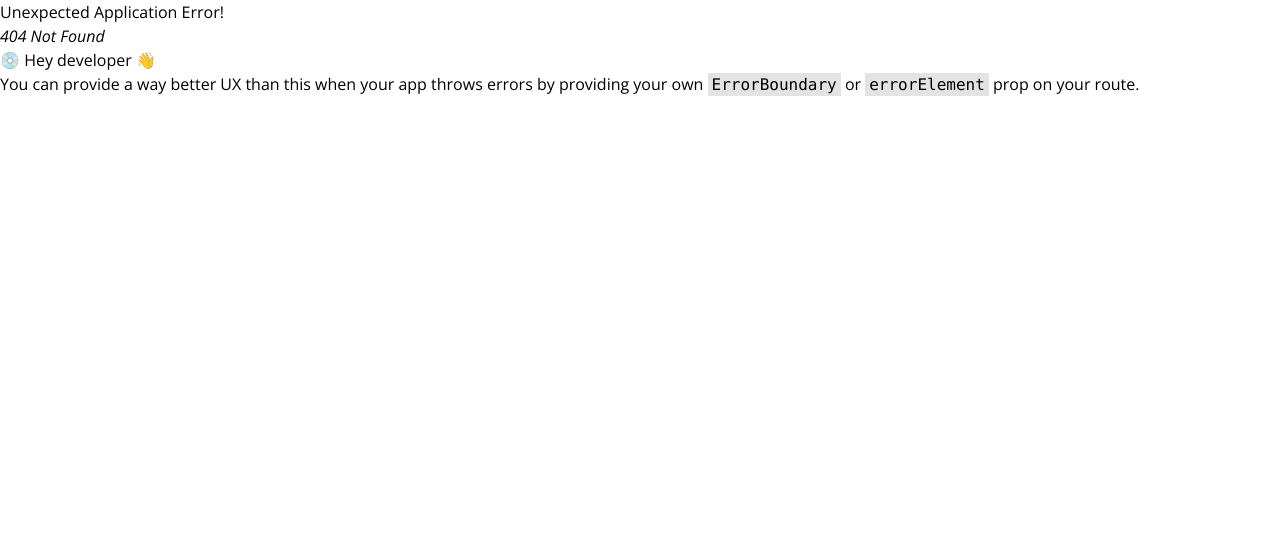
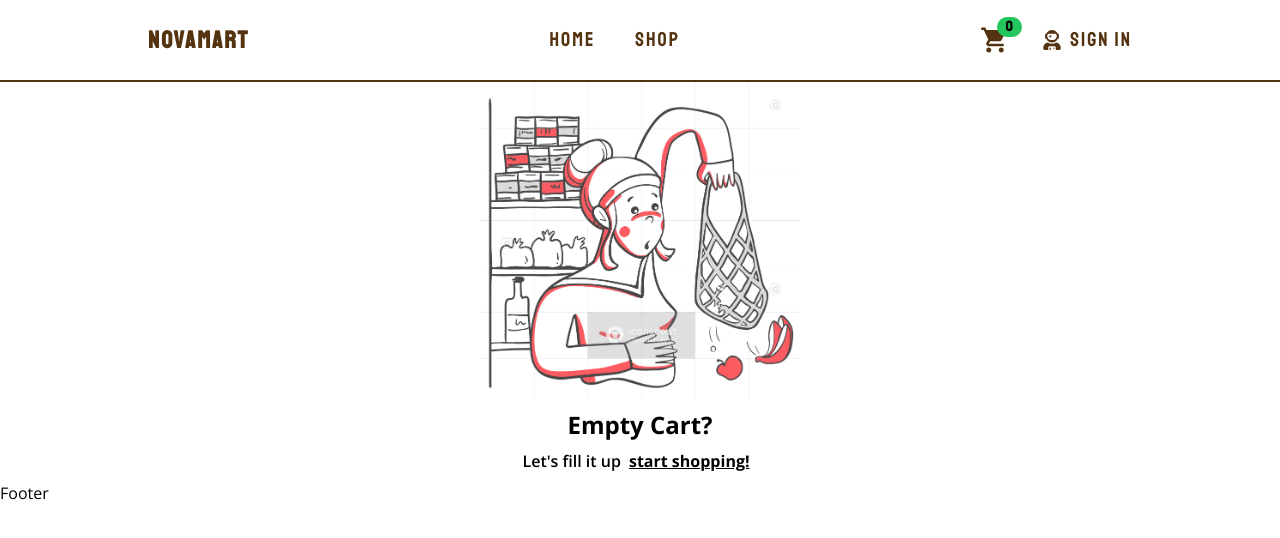
Before and after one commit to dorcasgold/NovaMart, a React (Vite) app: page /cart in a window 1280 px wide. Before the commit this address had no page. Shown: the top 538 px of the page. Built offline with nearby package versions, Linux system fonts and the light colour scheme.

Commit message:
cart section

```diff
--- a/src/api/Api.jsx
+++ b/src/api/Api.jsx
@@ -1,6 +1,6 @@
 import axios from 'axios';
 
 export async function productsData() {
-  const products = await axios.get('https://dummyjson.com/products?limit=8')
-  return products
+  const products = await axios.get('https://dummyjson.com/products?limit=8');
+  return products;
 }
--- /dev/null
+++ b/src/components/CartItem.jsx
@@ -0,0 +1,125 @@
+import { useDispatch } from "react-redux";
+import { decrementQuantity, deleteItem, incrementQuantity, resetCart } from "../redux/novaSlice";
+import { ToastContainer, toast } from 'react-toastify';
+import { MdDeleteForever } from "react-icons/md";
+import { HiOutlineArrowLeft } from "react-icons/hi";
+import { Link } from "react-router-dom";
+
+function CartItem({ productData }) {
+  const dispatch = useDispatch();
+
+  return (
+    <div className='lg:w-2/3 w-full pr-10'>
+      <div className="w-full">
+        <h2 className="font-titleFont text-2xl font-semibold text-brown">Shopping Cart</h2>
+      </div>
+      <div>
+        {
+          productData.map((item) => (
+            <div key={item._id} className="flex items-center justify-between lg:mt-6 border-gray-500 border-b">
+              <div className="flex items-center gap-2">
+                <MdDeleteForever
+                  onClick={() => {
+                    dispatch(deleteItem(item._id));
+                    toast.error(`${item.title} is removed`);
+                  }}
+                  className="text-3xl text-gray-600 hover:text-red-600 cursor-pointer duration-300"
+                />
+                {item.image ? (
+                  <img
+                    className="w-32 h-32 object-cover"
+                    src={item.image}
+                    alt={item.title}
+                  />
+                ) : (
+                  <div className="w-32 h-32 flex items-center justify-center bg-gray-200 text-gray-600">
+                    No Image
+                  </div>
+                )}
+              </div>
+              <div className="flex lg:flex-row flex-col items-center justify-between gap-6 mt-6">
+                <h2 className="lg:w-52 w-60 font-semibold">{item.title}</h2>
+                <p className="w-10">${item.price}</p>
+                <div className="w-52 flex items-center justify-between text-gray-500 gap-4 border p-3">
+                  <p className="text-sm">Quantity</p>
+                  <div className="flex items-center gap-4 text-sm font-semibold">
+                    <span
+                      onClick={() =>
+                        dispatch(
+                          decrementQuantity({
+                            _id: item._id,
+                            title: item.title,
+                            image: item.image,
+                            price: item.price,
+                            quantity: 1,
+                            description: item.description,
+                          })
+                        )
+                      }
+                      className="border h-5 font-normal text-lg flex items-center justify-center px-2 hover:bg-gray-700 hover:text-white cursor-pointer duration-300 active:bg-black"
+                    >
+                      -
+                    </span>
+                    {item.quantity}
+                    <span
+                      onClick={() =>
+                        dispatch(
+                          incrementQuantity({
+                            _id: item._id,
+                            title: item.title,
+                            image: item.image,
+                            price: item.price,
+                            quantity: 1,
+                            description: item.description,
+                          })
+                        )
+                      }
+                      className="border h-5 font-normal text-lg flex items-center justify-center px-2 hover:bg-gray-700 hover:text-white cursor-pointer duration-300 active:bg-black"
+                    >
+                      +
+                    </span>
+                  </div>
+                </div>
+                <p className="w-14">${item.quantity * item.price}</p>
+              </div>
+
+            </div>
+          ))
+        }
+      </div>
+      <button
+        onClick={() => {
+          dispatch(resetCart());
+        }}
+        className="bg-red rounded-lg text-white mt-8 ml-7 py-1 px-6 hover:bg-red-800 duration-300"
+      >
+        Reset Cart
+      </button>
+      <Link to="/">
+        <button className="mt-8 ml-7 flex items-center gap-1 text-gray-400 hover:text-black duration-300">
+          <span>
+            <HiOutlineArrowLeft />
+          </span>
+          Go Shopping
+        </button>
+      </Link>
+
+      <ToastContainer
+        position="top-right"
+        autoClose={3000}
+        hideProgressBar={false}
+        newestOnTop={false}
+        closeOnClick
+        rtl={false}
+        pauseOnFocusLoss
+        draggable={false}
+        pauseOnHover
+        theme="dark"
+        transition:Bounce>
+
+      </ToastContainer>
+    </div>
+  );
+}
+
+export default CartItem;
--- a/src/components/Header.jsx
+++ b/src/components/Header.jsx
@@ -6,7 +6,6 @@ import { Link } from "react-router-dom";
 import { useSelector } from "react-redux";
 
 function Header() {
-  // const productData = useSelector((state) => state.novamart.productData)
   const productData = useSelector((state) => state.novamart.productData)
   const [nav, setNav] = useState(false)
 
@@ -26,9 +25,11 @@ function Header() {
           <p className=" cursor-pointer">SHOP</p>
         </div>
         <div className="flex gap-8">
-          <div className="relative ">
-            <MdShoppingCart className="text-3xl" />
-            <span className="absolute -top-2 -right-3 text-sm text-black font-semibold text-center bg-green-500  px-2 rounded-2xl">{productData.length}</span>
+          <div className="relative cursor-pointer">
+            <Link to='cart'>
+              <MdShoppingCart className="text-3xl" />
+              <span className="absolute -top-2 -right-3 text-sm text-black font-semibold text-center bg-green-500  px-2 rounded-2xl">{productData.length}</span>
+            </Link>
           </div>
           <div className="flex gap-2 items-center">
             <FaUserAstronaut />
@@ -52,9 +53,11 @@ function Header() {
             <p className=" cursor-pointer">SHOP</p>
           </div>
           <div className="flex gap-5">
-            <div className="relative ">
-              <MdShoppingCart className="text-3xl" />
-              <span className="absolute -top-2 -right-3 text-sm text-center px-2 py-1 rounded-full">0</span>
+            <div className="relative cursor-pointer">
+              <Link to='cart'>
+                <MdShoppingCart className="text-3xl" />
+              </Link>
+              <span className="absolute -top-2 -right-3 text-sm text-center bg-green-500 px-2 py-1 rounded-full">{productData.length}</span>
             </div>
             <div className="flex gap-2 items-center">
               <FaUserAstronaut />
--- a/src/components/Product.jsx
+++ b/src/components/Product.jsx
@@ -59,6 +59,10 @@ function Product() {
             <div className="flex gap-3  Staat-font items-center text-2xl">
               <span className="new-price text-red font-medium">${details.price} USD</span>
               <span className="old-price line-through text-gray-400">${oldPrice} USD</span>
+            </div>
+            <div className="flex gap-3 items-center">
+              <p className="font-bold">Category :</p>
+              <p className="bg-red text-white px-4 py-1 rounded-lg">{details.category}</p>
             </div>
           </div>
           <div className="text-gray-500">
--- a/src/components/ProductList.jsx
+++ b/src/components/ProductList.jsx
@@ -5,7 +5,7 @@ import { useDispatch } from 'react-redux';
 import { addToCart } from '../redux/novaSlice';
 
 function ProductList({ product }) {
-  const dispatch = useDispatch()
+  const dispatch = useDispatch();
   const navigate = useNavigate();
   const _id = product.title;
   const idString = (_id) => {
@@ -18,14 +18,13 @@ function ProductList({ product }) {
       state: {
         item: product,
       },
-    })
+    });
+  };
 
-  }
+  // Check if product.images exists and has at least one image
+  const imageUrl = product.images && product.images.length > 1 ? product.images[1] : (product.images && product.images[0]);
 
-  // Check if product.images exists and has at least three images
-  const imageUrl = product.images && product.images.length > 2 ? product.images[2] : (product.images && product.images[0]);
-
-  // convert the rating to stars:
+  // Convert the rating to stars
   function getStars(rating) {
     const fullStars = Math.floor(rating);
     const halfStars = rating % 1 !== 0;
@@ -40,39 +39,56 @@ function ProductList({ product }) {
     );
   }
   const stars = getStars(product.rating);
-  // Convert rating to stars
 
-  // Calculate the old price using the discount percentage:
+  // Calculate the old price using the discount percentage
   function calculateOldPrice(price, discountPercentage) {
     return (price / (1 - discountPercentage / 100)).toFixed(2);
   }
   const oldPrice = calculateOldPrice(product.price, product.discountPercentage);
 
   return (
-
-    <div className="group relative text-center flex flex-col gap-2 ">
+    <div className="group relative text-center flex flex-col gap-2">
       <div className="w-full h-64 md:h-80 lg:h-72 cursor-pointer relative overflow-hidden">
-        <img src={imageUrl} className="w-full h-full object-cover group-hover:scale-110 duration-500" alt="productImg" loading="lazy" onClick={handleDetails} />
+        <img
+          src={imageUrl}
+          className="w-full h-full object-cover group-hover:scale-110 duration-500"
+          alt="productImg"
+          loading="lazy"
+          onClick={handleDetails}
+        />
         <div className="absolute gap-2 inset-0 text-sm flex flex-col items-center justify-center -z-0 transform translate-x-full group-hover:translate-x-16 group-hover:translate-y-16 transition-transform duration-500">
           <p
-            onClick={() =>
-              dispatch(addToCart({
-                _id: product.id,
-                title: product.title,
-                image: product.imageUrl,
-                price: product.price,
-                quantity: 1,
-                description: product.description
-              })) &
-              toast.success(`${product.title} added to cart`)}
-            className="px-3 font-semibold hover:transition-transform duration-500 py-2 bg-rose-500 text-white rounded mb-2 hover:bg-black">Add To Cart</p>
-          <p className="px-3 font-semibold hover:transition-transform duration-500 py-2 bg-green-500 text-white rounded hover:bg-black" onClick={handleDetails}>View Detail</p>
+            onClick={() => {
+              dispatch(
+                addToCart({
+                  _id: product.id,
+                  title: product.title,
+                  image: imageUrl,
+                  price: product.price,
+                  quantity: 1,
+                  description: product.description,
+                })
+              );
+              toast.success(`${product.title} added to cart`);
+            }}
+            className="px-3 font-semibold hover:transition-transform duration-500 py-2 bg-rose-500 text-white rounded mb-2 hover:bg-black"
+          >
+            Add To Cart
+          </p>
+          <p
+            className="px-3 font-semibold hover:transition-transform duration-500 py-2 bg-green-500 text-white rounded hover:bg-black"
+            onClick={handleDetails}
+          >
+            View Detail
+          </p>
         </div>
       </div>
       <div className="border-gray-300 border-[1px]">
         <div className="flex flex-col gap-2">
           <div className="stars text-red text-2xl font-semibold">{stars}</div>
-          <h2 className=" font-semibold text-lg">{product.title.length > 25 ? (product.title.substring(0, 25)) + '...' : product.title}</h2>
+          <h2 className="font-semibold text-lg">
+            {product.title.length > 25 ? product.title.substring(0, 25) + '...' : product.title}
+          </h2>
         </div>
         <div className="flex justify-center gap-8 items-center text-base">
           <span className="new-price text-red font-semibold">${product.price} USD</span>
@@ -80,9 +96,10 @@ function ProductList({ product }) {
         </div>
       </div>
       <div className="absolute top-4 left-0 -rotate-12">
-        <p className="bg-red text-xs text-white px-4 rounded-md py-2 font-semibold">{product.availabilityStatus}</p>
+        <p className="bg-red text-xs text-white px-4 rounded-md py-2 font-semibold">
+          {product.availabilityStatus}
+        </p>
       </div>
-
 
       <ToastContainer
         position="top-left"
@@ -95,9 +112,7 @@ function ProductList({ product }) {
         draggable={false}
         pauseOnHover
         theme="dark"
-        transition:Bounce>
-
-      </ToastContainer>
+      />
     </div>
   );
 }
--- /dev/null
+++ b/src/pages/Cart.jsx
@@ -0,0 +1,64 @@
+import { MdShoppingCartCheckout } from "react-icons/md";
+import CartItem from '../components/CartItem';
+import { useSelector } from "react-redux";
+import { useEffect, useState } from "react";
+import emptycart from '../assets/EmptyCart.png'
+import { Link } from "react-router-dom";
+
+function Cart() {
+  const productData = useSelector((state) => state.novamart.productData);
+  const [totalAmt, setTotalAmt] = useState("");
+  useEffect(() => {
+    let price = 0;
+    productData.map((item) => {
+      price += item.price * item.quantity;
+      return price;
+    });
+    setTotalAmt(price.toFixed(2));
+  }, [productData]);
+  return (
+    <div>
+      {
+
+        productData.length === 0 ?
+          <div className="w-full flex flex-col justify-center items-center mt-28 lg:mt-0">
+            <img src={emptycart} alt="" className="lg:w-1/4 w-1/2" />
+            <div className="flex flex-col gap-2 my-2">
+              <p className="text-2xl text-center font-bold">Empty Cart?</p>
+              <div className="flex">
+                <p className=" font-semibold">Let&apos;s fill it up </p>
+                <Link to='/'>
+                  <span className="underline font-bold cursor-pointer px-2">start shopping!</span>
+                </Link>
+              </div>
+            </div>
+          </div>
+          :
+          < div >
+            <div className="max-w-screen-xl lg:mx-10 py-2 lg:py-20 flex flex-col gap-5 lg:flex-row">
+              <CartItem productData={productData} />
+              <div className="lg:w-1/4 w-full border-gray-300 border-[1px] px-3 h-full py-2">
+                <div className="flex flex-col gap-8">
+                  <div className="border-b-[1px] gap-4 border-b-gray-400 py-4">
+                    <p className="text-center font-bold text-2xl -translate-y-4">Order Totals</p>
+                    <div className='flex justify-between px-2 font-semibold'>
+                      <p>Total</p>
+                      <p className="font-bold">${totalAmt}</p>
+                    </div>
+                  </div>
+                  <div className="flex cursor-pointer hover:transition-transform duration-500 items-center justify-center gap-2 hover:rounded-md bg-slate-800 hover:bg-slate-700 py-3 text-orange-300 text-xl font-semibold">
+                    <MdShoppingCartCheckout />
+                    <p>Checkout</p>
+                  </div>
+                </div>
+              </div>
+            </div>
+          </div >
+      }
+
+    </div>
+
+  );
+}
+
+export default Cart;
--- /dev/null
+++ b/src/pages/Shop.jsx
@@ -0,0 +1,13 @@
+
+
+function Shop() {
+  return (
+    <div>
+      <p>Under Construction</p>
+
+
+    </div>
+  )
+}
+
+export default Shop
```
Also changed, not shown: src/App.jsx (+6 -1 lines), src/assets/EmptyCart.png (added).
